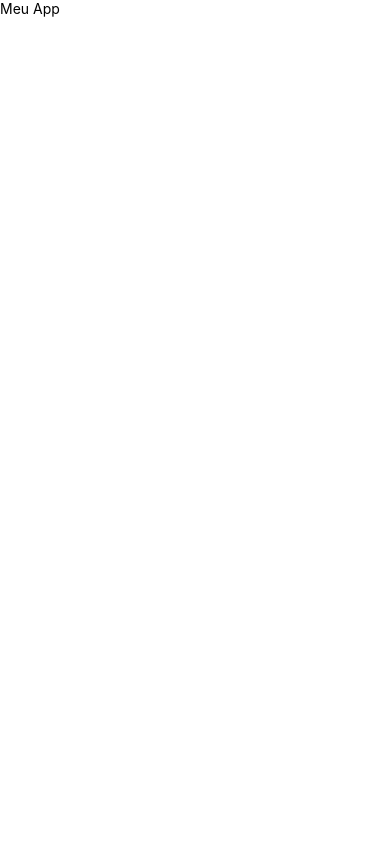
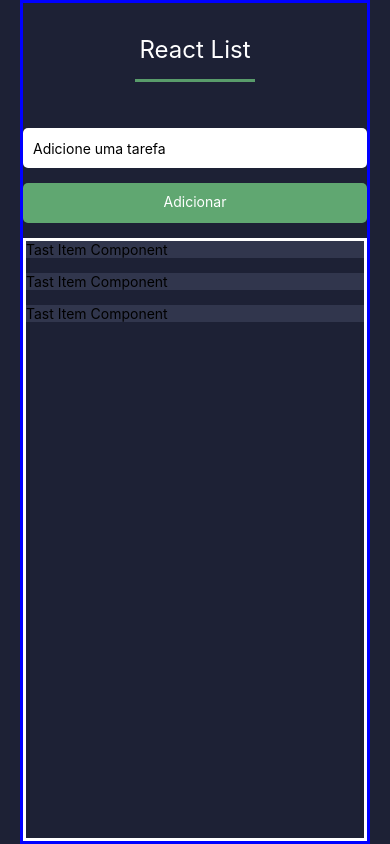
Before and after one commit to eduardocostaprofessor/Moura4Semestre, a React Native app in the folder React Native/ReactListNative/: screen / in a window 390 px wide. Built offline with nearby package versions, Linux system fonts and the light colour scheme.

Commit message:
Projeto Reactlist

```diff
--- a/React Native/ReactListNative/src/App.jsx
+++ b/React Native/ReactListNative/src/App.jsx
@@ -2,14 +2,20 @@ import { StatusBar } from "expo-status-bar";
 import {  Text, View } from "react-native";
 import { SafeAreaProvider, SafeAreaView } from "react-native-safe-area-context";
 import { styles } from "./Styles";
-
+import {Header} from "./components/header/Header"
+import { FormTask } from "./components/formtask/FormTask";
+import { TaskList } from "./components/tasklist/TaskList";
 export default function App() {
 
   return (
     <SafeAreaProvider>
       <SafeAreaView style={styles.safeContainer}>
       <View style={styles.container}>
-        <Text>Meu App</Text>
+
+        <Header />
+        <FormTask />
+        <TaskList />
+
         <StatusBar style="auto" />
       </View>
       </SafeAreaView>
--- a/React Native/ReactListNative/src/Styles.js
+++ b/React Native/ReactListNative/src/Styles.js
@@ -3,12 +3,17 @@ import { StyleSheet } from "react-native";
  export const styles = StyleSheet.create({
   safeContainer: {
      flex: 1,
-    backgroundColor: "#fff"
+    backgroundColor: "#1D2135",
+    paddingLeft: 20,
+    paddingRight: 20,
   },
   container: {
     flex: 1,
-    backgroundColor: "#fff",
+    backgroundColor: "#1D2135",
     // alignItems: 'center',
     // justifyContent: 'center',
+    borderWidth: 3,
+    borderStyle: "solid",
+    borderColor: "blue",
   },
 });
--- a/React Native/ReactListNative/src/components/formtask/FormTask.jsx
+++ b/React Native/ReactListNative/src/components/formtask/FormTask.jsx
@@ -1,10 +1,42 @@
-import { Text, View } from "react-native"
-import { FormTaskStyle } from "./FormTaskStyle"
+import { Text, TextInput, View, TouchableOpacity, Alert } from "react-native";
+import { FormTaskStyle } from "./FormTaskStyle";
+import { useState } from "react";
 
 export const FormTask = () => {
-    return (
-        <View>
-            <Text>For Task Component</Text>
-        </View>
-    )
-}
+  const [taskValue, setTaskValue] = useState("");
+
+  const saveTask = () => {
+    console.log(taskValue)
+    // título da janela
+    // texto da mensagem
+    // array com os botões da janela (podendo ser mais de 1)
+    Alert.alert("Título da Janela", `${taskValue} cadastrado com sucesso`, [
+        // Botão 1
+        {
+            text: "Ok",
+            onPress: ()=> {}
+        },
+    ])
+  }
+  return (
+    <View style={FormTaskStyle.formTaskBox}>
+      <TextInput
+        style={FormTaskStyle.taskInputName}
+        value={taskValue}
+        onChangeText={(textoDigitado) => {
+          setTaskValue(textoDigitado);
+        }}
+        placeholder="Adicione uma tarefa"
+      />
+
+      <TouchableOpacity
+        style={FormTaskStyle.taskButton}
+        onPress={()=>{
+            saveTask()
+        }}
+        >
+        <Text style={FormTaskStyle.taskButtonText}>Adicionar</Text>
+      </TouchableOpacity>
+    </View>
+  );
+};
--- a/React Native/ReactListNative/src/components/formtask/FormTaskStyle.js
+++ b/React Native/ReactListNative/src/components/formtask/FormTaskStyle.js
@@ -1,4 +1,35 @@
 import { StyleSheet } from "react-native";
 
+export const FormTaskStyle = StyleSheet.create({
+  formTaskBox: {
+    //view
+    width: "100%",
+    // height: "200px",
+    paddingTop: 15,
+    paddingBottom: 15,
+    // borderWidth: 3,
+    // borderStyle: "solid",
+    // borderColor: "red",
+},
+taskInputName: {
+    width: "100%",
+    height: 40,
+    padding: 10,
+    backgroundColor: "#fff",
+    borderRadius: 5,
+  },
+  taskButton: {
+    width: "100%",
+    height: 40,
+    padding: 10,
+    marginTop: 15,
+    borderRadius: 5,
+    backgroundColor: "#60A771"
 
-export const FormTaskStyle = StyleSheet.create({})
+  },
+  taskButtonText: {
+        color: "white",
+        textAlign: "center"
+  }
+
+});
--- a/React Native/ReactListNative/src/components/header/Header.jsx
+++ b/React Native/ReactListNative/src/components/header/Header.jsx
@@ -3,8 +3,8 @@ import { HeaderStyle } from "./HeaderStyle"
 
 export const Header = () => {
     return (
-        <View>
-            <Text>Header Component</Text>
+        <View style={HeaderStyle.header}>
+            <Text style={HeaderStyle.headerText}>React List</Text>
         </View>
     )
 }
--- a/React Native/ReactListNative/src/components/header/HeaderStyle.js
+++ b/React Native/ReactListNative/src/components/header/HeaderStyle.js
@@ -1,4 +1,25 @@
 import { StyleSheet } from "react-native";
 
 
-export const HeaderStyle = StyleSheet.create({})
+export const HeaderStyle = StyleSheet.create({
+    header: {
+        justifyContent: "center",
+        alignItems: "center",
+        width: "100%",
+        height: 110,
+        backgroundColor: "#1D2135",
+        // borderWidth: 3,
+        // borderStyle: "solid",
+        // borderColor: "red"
+    },
+    headerText: {
+        width: "35%",
+        textAlign: "center",
+        paddingBottom: 15,
+        fontSize: 24,
+        color: "white",
+        borderBottomWidth: 3,
+        borderBottomStyle: "solid",
+        borderBottomColor: "#599C6B"
+    }
+})
--- a/React Native/ReactListNative/src/components/taskitem/TaskItem.jsx
+++ b/React Native/ReactListNative/src/components/taskitem/TaskItem.jsx
@@ -2,8 +2,9 @@ import { Text, View } from "react-native"
 import { TaskItemStyle } from "./TaskItemStyle"
 export const TaskItem = () => {
     return (
-        <View>
+        <View style={TaskItemStyle.cardBox}>
             <Text>Tast Item Component</Text>
         </View>
     )
 }
+// #31364D
--- a/React Native/ReactListNative/src/components/taskitem/TaskItemStyle.js
+++ b/React Native/ReactListNative/src/components/taskitem/TaskItemStyle.js
@@ -1,4 +1,14 @@
 import { StyleSheet } from "react-native";
 
 
-export const TaskItemStyle = StyleSheet.create({})
+export const TaskItemStyle = StyleSheet.create({
+    cardBox: {
+        // gap: 15,
+        marginBottom: 15,
+        // borderWidth: 2,
+        // borderStyle: "solid",
+        // borderColor: "white",
+        backgroundColor: "#31364D"
+
+    }
+})
--- a/React Native/ReactListNative/src/components/tasklist/TaskList.jsx
+++ b/React Native/ReactListNative/src/components/tasklist/TaskList.jsx
@@ -1,10 +1,11 @@
-import { Text, View } from "react-native"
-import { TaskListStyle } from "./TaskListStyle"
+import { ScrollView, Text, View } from "react-native";
+import { TaskListStyle } from "./TaskListStyle";
+import { TaskItem } from "../taskitem/TaskItem";
 
 export const TaskList = () => {
-    return (
-        <View>
-            <Text>TaskList Component</Text>
-        </View>
-    )
-}
+  return <ScrollView style={TaskListStyle.taskListContainer}>
+        <TaskItem />
+        <TaskItem />
+        <TaskItem />
+  </ScrollView>;
+};
--- a/React Native/ReactListNative/src/components/tasklist/TaskListStyle.js
+++ b/React Native/ReactListNative/src/components/tasklist/TaskListStyle.js
@@ -1,4 +1,12 @@
 import { StyleSheet } from "react-native";
 
 
-export const TaskListStyle = StyleSheet.create({})
+export const TaskListStyle = StyleSheet.create({
+    taskListContainer: {
+        flex: 1,
+        borderWidth: 3,
+        borderStyle: "solid",
+        borderColor: "white"
+    }
+
+})
```
